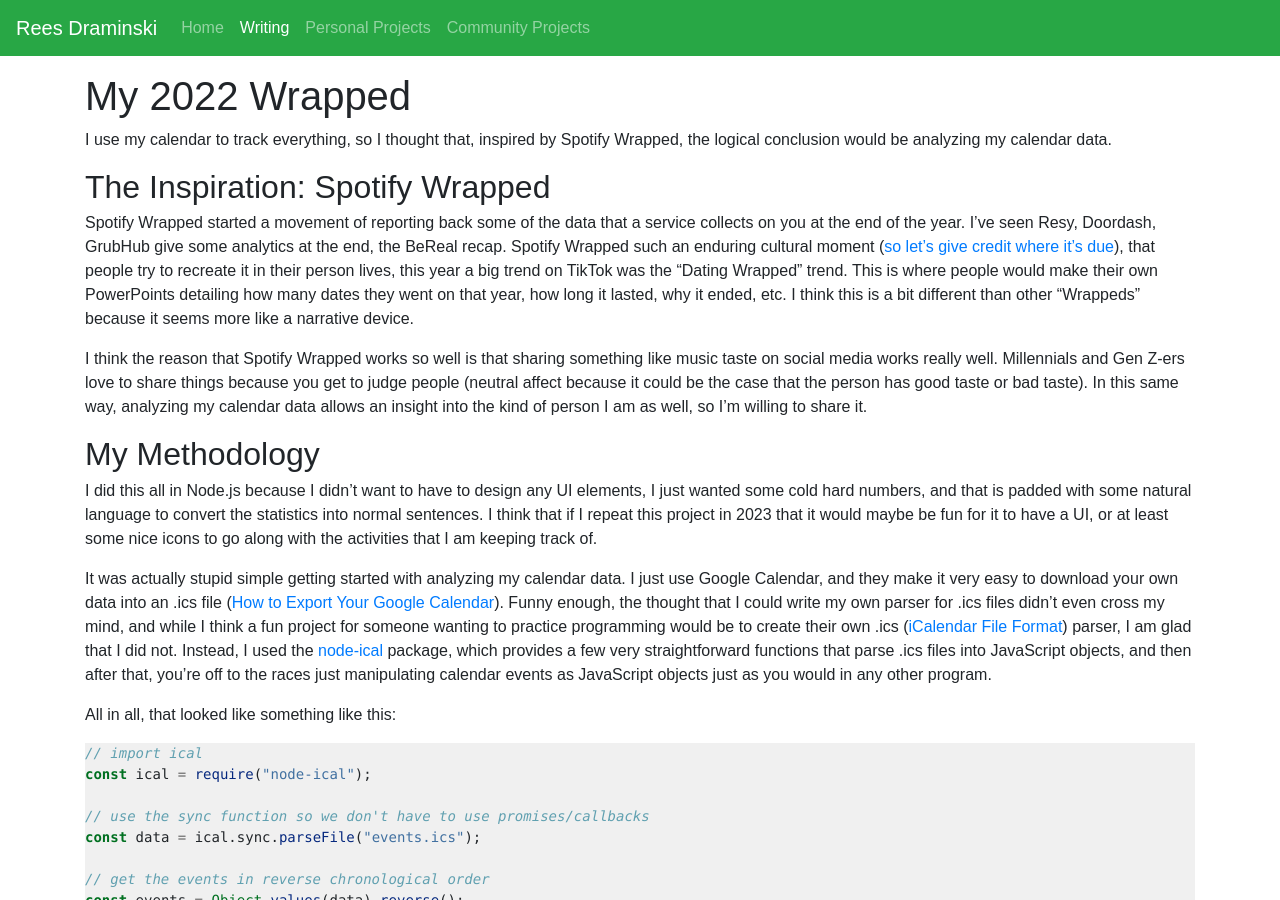
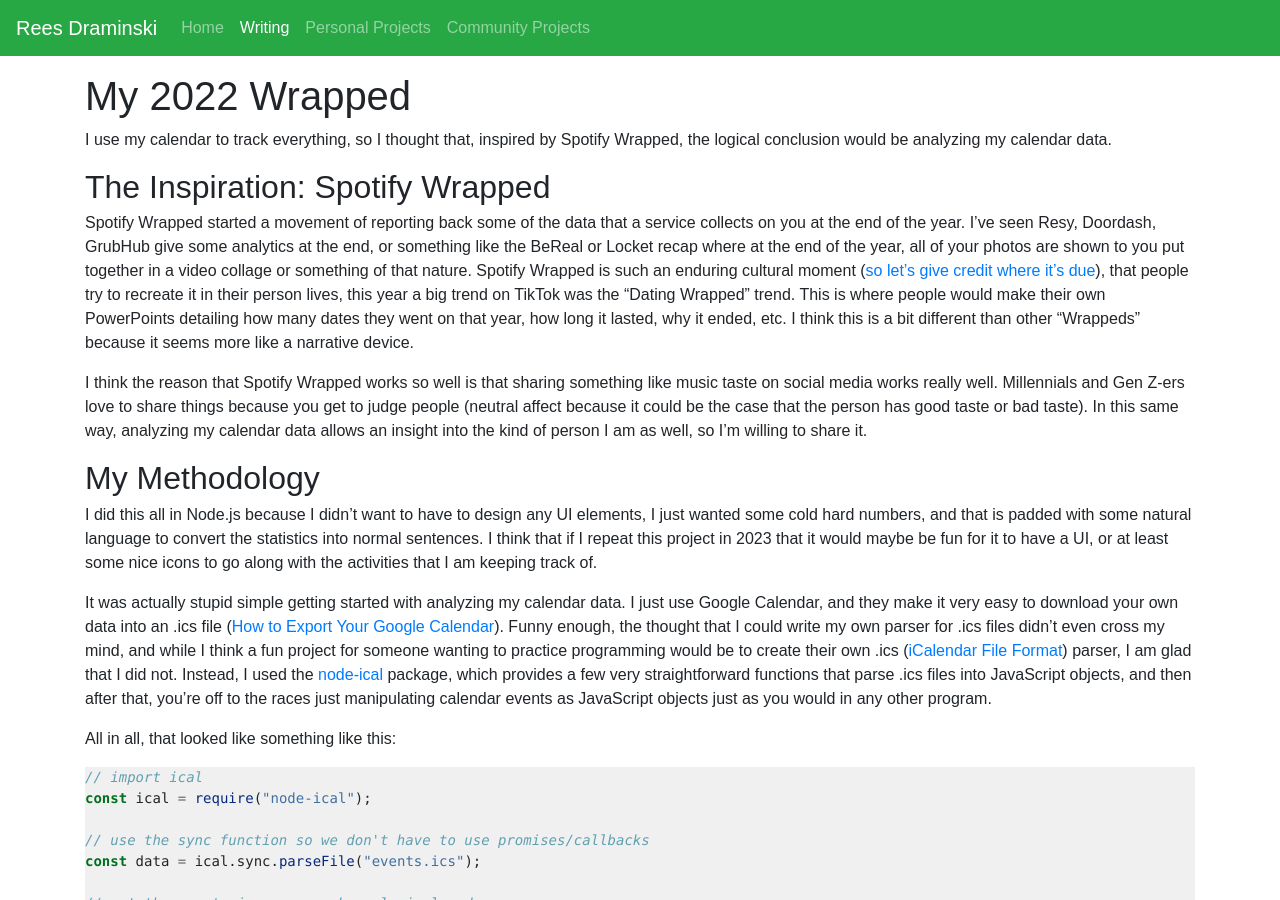
Before and after one commit to reeshuffled/reeshuffled.github.io, a Jekyll site: the page built from _posts/2022-12-25-My-2022-Wrapped.md, in a window 1280 px wide and 900 px high. Built offline with Jekyll 4.4.1, drawn with Linux system fonts in a browser that asks for light colours; a script that is not in the unit is left out; comment, search, counter and statistics services are not loaded.

Commit message:
Update 2022-12-25-My-2022-Wrapped.md

```diff
--- a/_posts/2022-12-25-My-2022-Wrapped.md
+++ b/_posts/2022-12-25-My-2022-Wrapped.md
@@ -9,7 +9,7 @@
 I use my calendar to track everything, so I thought that, inspired by Spotify Wrapped, the logical conclusion would be analyzing my calendar data.
 
 ## The Inspiration: Spotify Wrapped
-Spotify Wrapped started a movement of reporting back some of the data that a service collects on you at the end of the year. I’ve seen Resy, Doordash, GrubHub give some analytics at the end, the BeReal recap. Spotify Wrapped such an enduring cultural moment ([so let’s give credit where it’s due](https://www.refinery29.com/en-us/2020/12/10208481/jewel-ham-artist-spotify-wrapped-internship)), that people try to recreate it in their person lives, this year a big trend on TikTok was the “Dating Wrapped” trend. This is where people would make their own PowerPoints detailing how many dates they went on that year, how long it lasted, why it ended, etc. I think this is a bit different than other “Wrappeds” because it seems more like a narrative device.
+Spotify Wrapped started a movement of reporting back some of the data that a service collects on you at the end of the year. I’ve seen Resy, Doordash, GrubHub give some analytics at the end, or something like the BeReal or Locket recap where at the end of the year, all of your photos are shown to you put together in a video collage or something of that nature. Spotify Wrapped is such an enduring cultural moment ([so let’s give credit where it’s due](https://www.refinery29.com/en-us/2020/12/10208481/jewel-ham-artist-spotify-wrapped-internship)), that people try to recreate it in their person lives, this year a big trend on TikTok was the “Dating Wrapped” trend. This is where people would make their own PowerPoints detailing how many dates they went on that year, how long it lasted, why it ended, etc. I think this is a bit different than other “Wrappeds” because it seems more like a narrative device.
 
 I think the reason that Spotify Wrapped works so well is that sharing something like music taste on social media works really well. Millennials and Gen Z-ers love to share things because you get to judge people (neutral affect because it could be the case that the person has good taste or bad taste). In this same way, analyzing my calendar data allows an insight into the kind of person I am as well, so I’m willing to share it.
 
```
